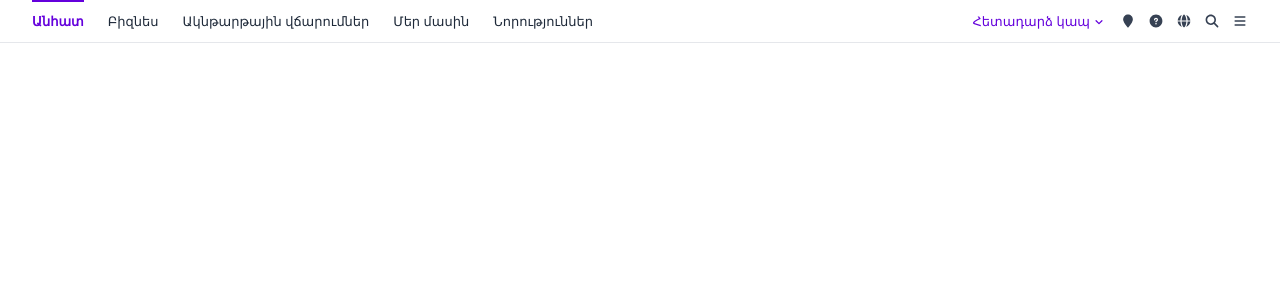
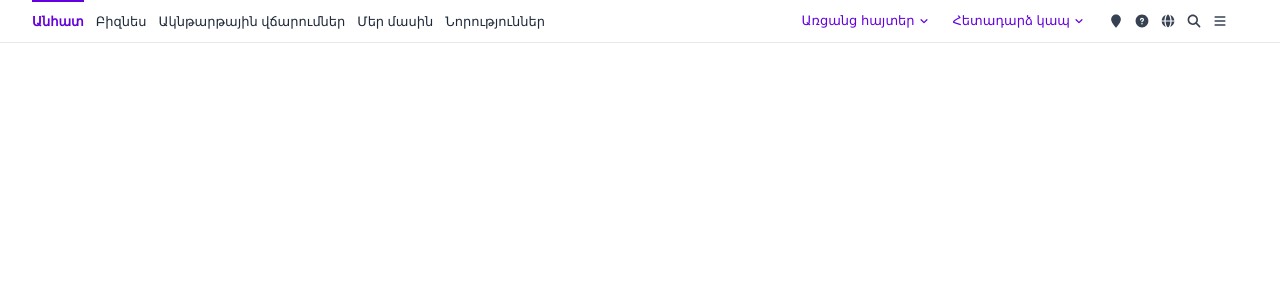
Before and after one commit to aramebarseghyan/evoca-bank, a React (Vite) app: page / in a window 1280 px wide. Shown: the top 300 px of the page. Built offline with nearby package versions, Linux system fonts and the light colour scheme.

Commit message:
feat(header): add 'Online applications' button for lg screens

```diff
--- a/src/components/Header/Header.jsx
+++ b/src/components/Header/Header.jsx
@@ -1,10 +1,8 @@
 import React, { useState } from "react";
 
 const Header = () => {
-  // Состояние для активной вкладки. По умолчанию выбрана первая.
   const [activeTab, setActiveTab] = useState("Անհատ");
 
-  // Список всех вкладок для удобства отрисовки
   const tabs = [
     "Անհատ",
     "Բիզնես",
@@ -14,9 +12,9 @@ const Header = () => {
   ];
 
   return (
-    <div className="relative flex items-center justify-between w-full px-3 md:px-5 lg:px-8 border-b border-gray-200 bg-white">
-      {/* Левая часть — вкладки */}
-      <div className="flex items-center gap-2.5 md:gap-3 lg:gap-6 whitespace-nowrap text-[11px] md:text-[12px] lg:text-[13px]">
+    <div className="relative flex items-center justify-between w-full px-3 sm:px-5 md:px-8 border-b border-gray-200 bg-white">
+      {/* Левая часть: Вкладки (показываются с md) */}
+      <div className="hidden md:flex items-center gap-1.5 lg:gap-3 text-[11px] lg:text-[13px] whitespace-nowrap">
         {tabs.map((tab) => (
           <p
             key={tab}
@@ -32,10 +30,31 @@ const Header = () => {
         ))}
       </div>
 
-      {/* Правая часть — «Հետադարձ կապ» и иконки */}
-      <div className="flex items-center gap-2 md:gap-3 lg:gap-4 whitespace-nowrap ml-auto pl-2">
-        <div className="flex items-center gap-1 cursor-pointer py-2.5 -mt-[1px] border-t-[3px] border-transparent">
-          <p className="text-[11px] md:text-[12px] lg:text-[13px] font-medium text-[rgb(100,0,220)] font-['Montserratarm-Medium',Helvetica,Arial,sans-serif]">
+      {/* Правая часть: Прижата вправо, сгруппирована и отодвинута от правого края на 20px (mr-[20px]) */}
+      <div className="flex items-center justify-end gap-3 sm:gap-4 lg:gap-6 whitespace-nowrap ml-auto py-2.5 mr-[20px]">
+        {/* Кнопка "Առցանց հայտեր" */}
+        <div className="hidden lg:flex items-center gap-1 cursor-pointer">
+          <p className="text-[11px] lg:text-[13px] font-medium text-[rgb(100,0,220)] font-['Montserratarm-Medium',Helvetica,Arial,sans-serif]">
+            Առցանց հայտեր
+          </p>
+          <svg
+            className="w-2.5 h-2.5 stroke-[rgb(100,0,220)]"
+            fill="none"
+            viewBox="0 0 24 24"
+            stroke="currentColor"
+          >
+            <path
+              strokeLinecap="round"
+              strokeLinejoin="round"
+              strokeWidth="3"
+              d="M19 9l-7 7-7-7"
+            />
+          </svg>
+        </div>
+
+        {/* Кнопка "Հետադարձ կապ" */}
+        <div className="flex items-center gap-1 cursor-pointer">
+          <p className="text-[11px] lg:text-[13px] font-medium text-[rgb(100,0,220)] font-['Montserratarm-Medium',Helvetica,Arial,sans-serif]">
             Հետադարձ կապ
           </p>
           <svg
@@ -53,7 +72,8 @@ const Header = () => {
           </svg>
         </div>
 
-        <div className="flex items-center gap-2 md:gap-3 text-gray-700">
+        {/* Иконки */}
+        <div className="flex items-center gap-2 sm:gap-2.5 text-gray-700">
           <svg
             className="w-4 h-4 cursor-pointer hover:text-[rgb(100,0,220)] transition-colors"
             fill="currentColor"
```
